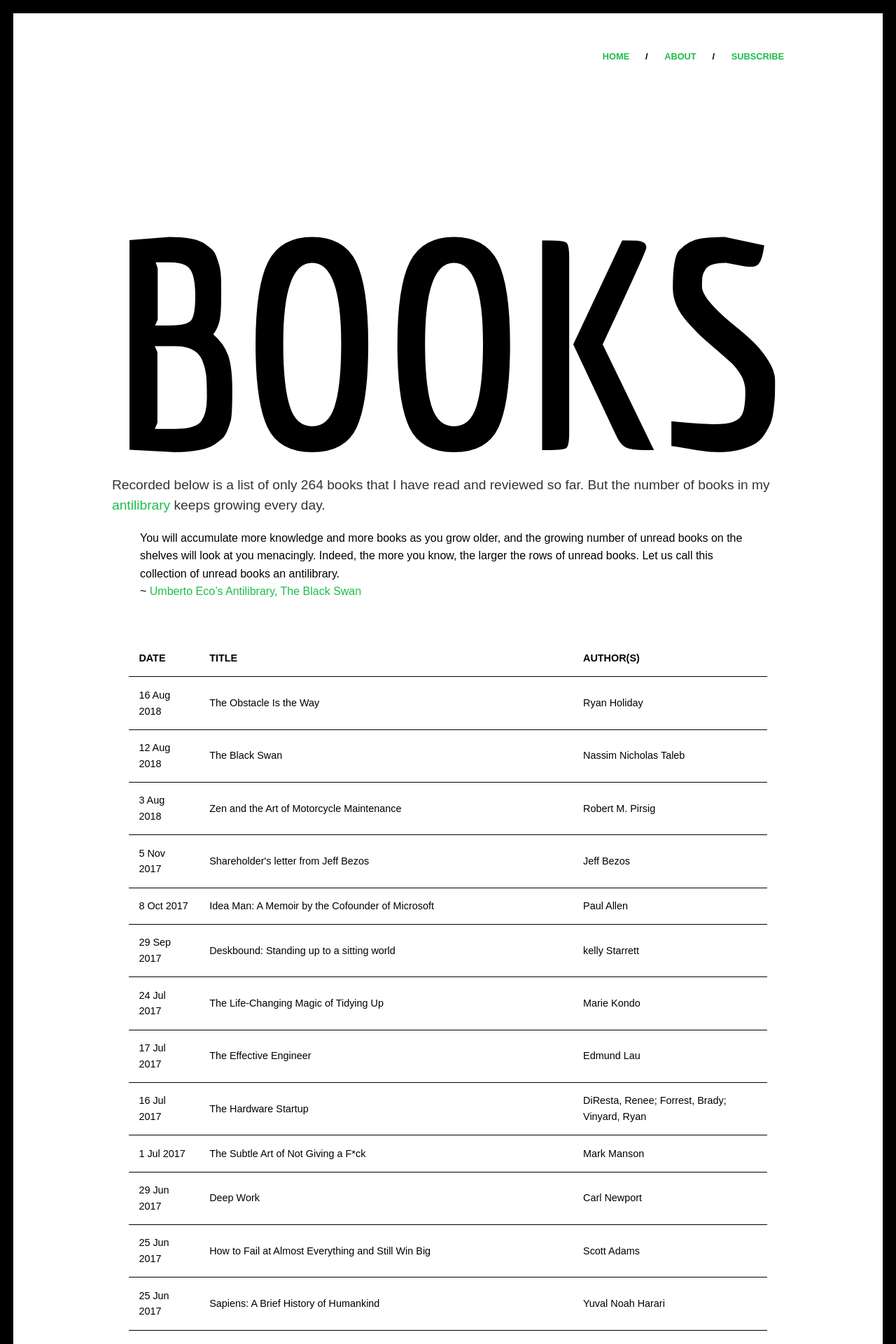
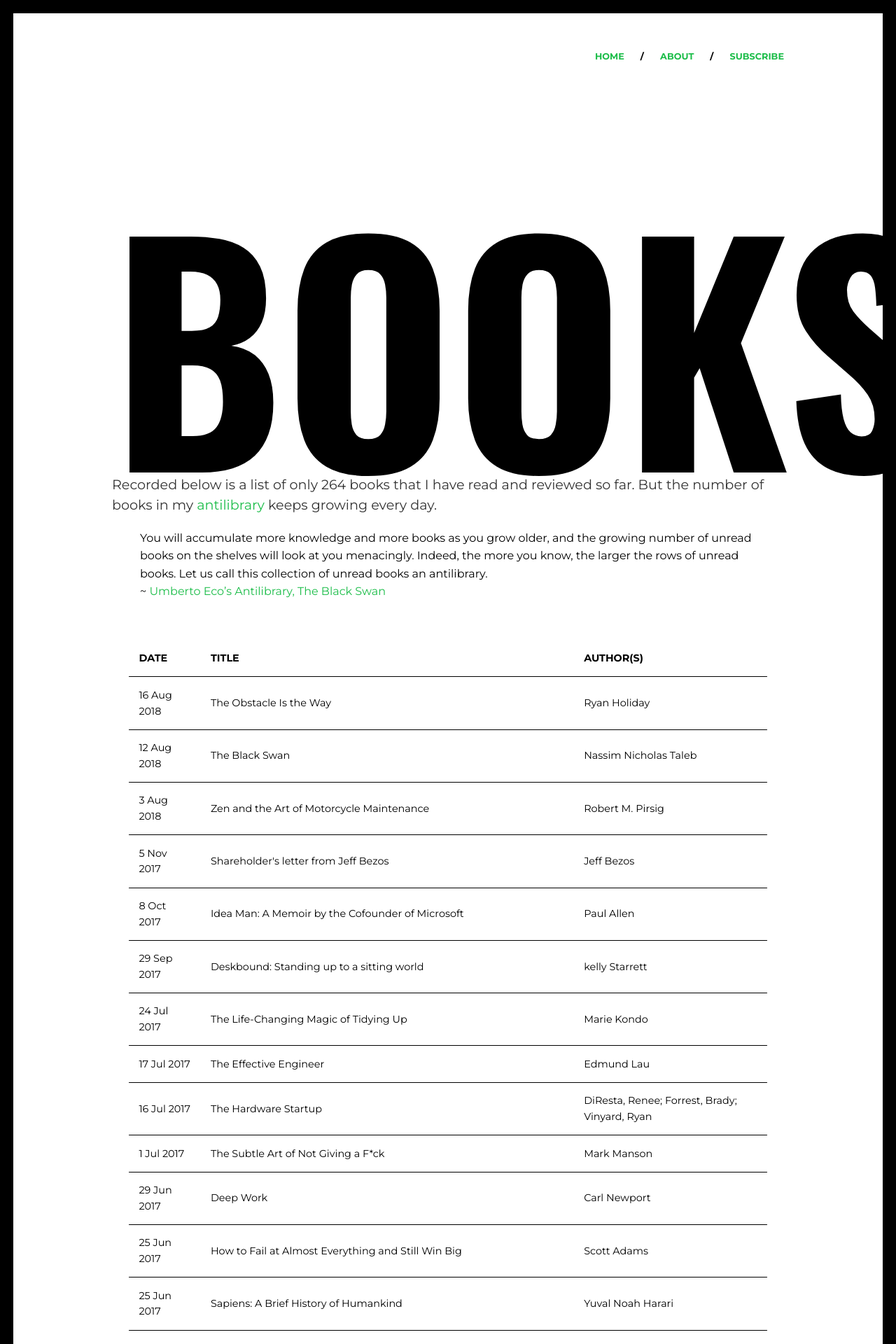
Before and after one commit to sayanee/books, a Jekyll site: the page built from index.html, in a window 1280 px wide. Shown: the top 1920 px of the page at 70% size. Built offline with Jekyll 4.4.1, drawn with Linux system fonts in a browser that asks for light colours; some web fonts are replaced.

Commit message:
Amend font family

```diff
--- a/_includes/head.html
+++ b/_includes/head.html
@@ -6,6 +6,7 @@
   <meta name="description" content="{% if page.excerpt %}{{ page.excerpt | strip_html | strip_newlines | truncate: 160 }}{% else %}{{ site.description }}{% endif %}">
 
   <meta name="viewport" content="width=device-width, initial-scale=1">
+  <link href="https://fonts.googleapis.com/css?family=Montserrat:400,700|Oswald:400,700" rel="stylesheet">
   <link rel="stylesheet" href="{{ "/css/main.css" | prepend: site.baseurl | prepend: site.url }}">
   <link rel="canonical" href="{{ page.url | replace:'index.html','' | prepend: site.baseurl | prepend: site.url }}">
   <link rel="alternate" type="application/rss+xml" title="{{ site.title }}" href="{{ "/feed.xml" | prepend: site.baseurl | prepend: site.url }}">
--- a/css/_typography.sass
+++ b/css/_typography.sass
@@ -9,7 +9,7 @@ blockquote p
   padding: 1.2em
   line-height: 1.6
   color: rgba(0, 0, 0, 0.6)
-  font-family: $quote-font
+  font-family: $font
   font-size: 1.5em
 
 code
--- a/css/_variables.sass
+++ b/css/_variables.sass
@@ -1,5 +1,4 @@
-$title-font: 'Economica', sans-serif
-$font: 'Droid Serif', sans-serif
-$quote-font: 'Josefin Slab', serif
+$title-font: 'Oswald', sans-serif
+$font: 'Montserrat', sans-serif
 $primary-color: #000
 $secondary-color: #1cbd49
--- a/css/main.css
+++ b/css/main.css
@@ -183,7 +183,7 @@ html {
 body {
   margin: 0 auto;
   width: 960px;
-  font-family: "Droid Serif", sans-serif;
+  font-family: "Montserrat", sans-serif;
   font-size: 1em;
   color: #000;
   line-height: 1.58; }
@@ -248,7 +248,7 @@ blockquote p {
   padding: 1.2em;
   line-height: 1.6;
   color: rgba(0, 0, 0, 0.6);
-  font-family: "Josefin Slab", serif;
+  font-family: "Montserrat", sans-serif;
   font-size: 1.5em; }
 
 code {
@@ -268,7 +268,7 @@ a {
   font-size: 26em;
   text-align: center;
   text-transform: uppercase;
-  font-family: "Economica", sans-serif;
+  font-family: "Oswald", sans-serif;
   padding: 0;
   margin: 0.5em 0 -0.1em 0;
   line-height: 0.9; }
```
Also changed, not shown: 1 other file.
